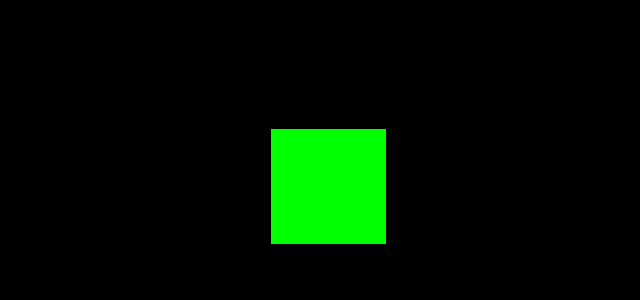
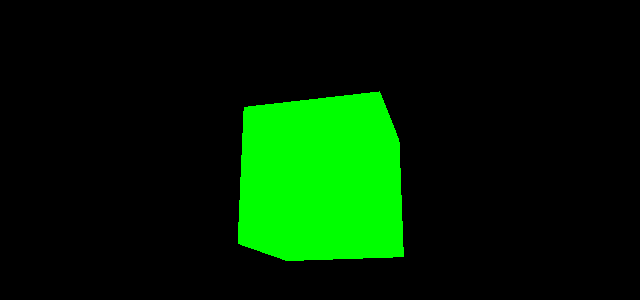
Before and after one commit to danielsky81/threedotjs, a plain HTML site: page index.html in a window 1280 px wide. Shown: the part 214-514 px from the top of the page, without its empty margins (312-952 px from the left). Drawn offline with nearby package versions, Linux system fonts and the light colour scheme.

Commit message:
Fix animate function

```diff
--- a/index.html
+++ b/index.html
@@ -25,20 +25,22 @@
         var cube = new THREE.Mesh( geometry, material );
         scene.add( cube );
 
-        camera.position.z = 5;
+        camera.position.z = 4
 
         // Rendering the scene
 
         function animate() {
             requestAnimationFrame( animate );
+
+            // Animating the cube
+
+            cube.rotation.x += 0.02;
+            cube.rotation.y += 0.02;
+
             renderer.render( scene, camera );
         }
         animate();
 
-        // Animating the cube
-
-        cube.rotation.x += 0.01;
-        cube.rotation.y += 0.01;
     </script>
 </body>
 </html>
```
